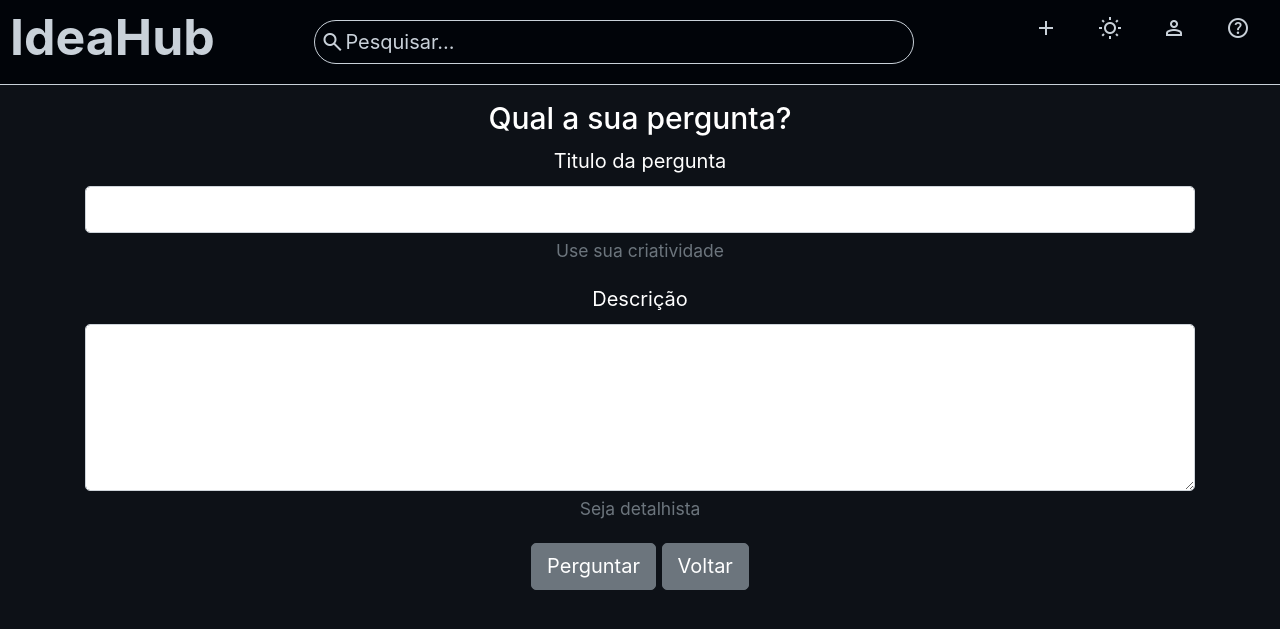
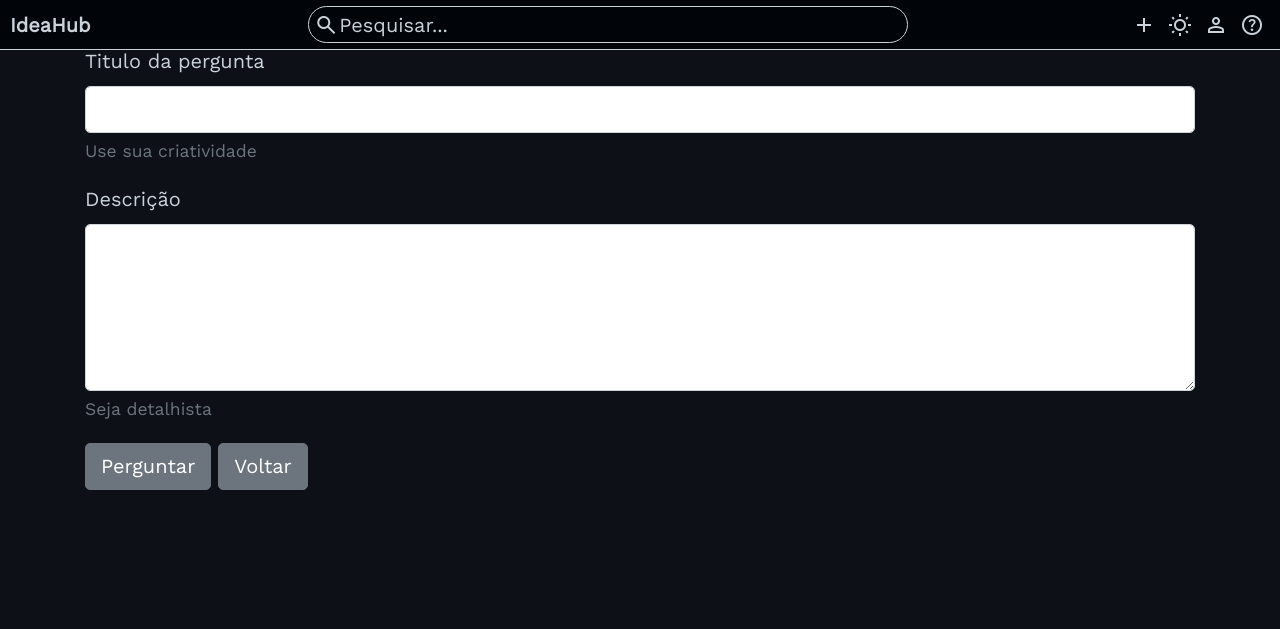
Before and after one commit to kayoGc/ideaHub---Forum, a PHP site: page /nova-pergunta.php in a window 1280 px wide. Shown: the top 629 px of the page. Run offline with PHP 8.4, Linux system fonts and the light colour scheme.

Commit message:
fix: consertando alguns erros presentes no css

```diff
--- a/cadastro.php
+++ b/cadastro.php
@@ -6,8 +6,8 @@
     <meta name="viewport" content="width=device-width, initial-scale=1.0">
     <title>Login</title>
     <link rel="stylesheet" href="https://fonts.googleapis.com/css2?family=Material+Symbols+Outlined:opsz,wght,FILL,GRAD@48,400,0,0" />
-    <link rel="stylesheet" href="./includes/css/global.css">
-    <link rel="stylesheet" href="./includes/css/autenticacao.css">
+    <link rel="stylesheet" href="css/global.css">
+    <link rel="stylesheet" href="css/autenticacao.css">
 </head>
 <body>
     <!-- Bloco principal -->
--- a/css/autenticacao.css
+++ b/css/autenticacao.css
@@ -64,8 +64,8 @@
     /* Quando tiver texto dentro do input */
     color: var(--input-focus);
     transform: translate(10px, -7px);
-    border-left: 1px solid var(--input-focus);
-    border-right: 1px solid var(--input-focus);
+    border-left: 1px solid var(--placeholder-input-focus);
+    border-right: 1px solid var(--placeholder-input-focus);
     font-size: 0.65em;
     padding: 0 10px;
     background: var(--fundo);
@@ -75,7 +75,7 @@
 
 .auCaixa-input input:focus,
 .auCaixa-input input:not(:placeholder-shown) {
-    border: 1px solid var(--input-focus);
+    border: 1px solid var(--placeholder-input-focus);
 }
 
 .auBotoes {
@@ -111,7 +111,7 @@
 
 @media screen and (min-width: 760px) {
     .auCaixa-form {
-        border: 1px solid var(--borda);
+        border: 1px solid var(--borda-input);
     }
 
     .auPrincipal {
--- a/css/global.css
+++ b/css/global.css
@@ -1,31 +1,66 @@
-
-  @import url('https://fonts.googleapis.com/css2?family=Work+Sans&display=swap');
+@import url('https://fonts.googleapis.com/css2?family=Work+Sans&display=swap');
 
 :root {
+    /* FUNDOS --------------------------- */
+
+    --fundo: #0d1117;
+    --fundo-header: #010409;
+    --fundo-barra-pesquisa: #010409;
+
+    /*-------------------------------------*/
+
+    /* TEXTOS ----------------------------------*/
+
     --titulo: #c9d1d9;
-    --fundo: ##0d1117;
-    --fundo-header: #010409;
+    /* texto da página no geral */
+    --texto: #c9d1d9;
+    /* texto do menu de cima */
     --texto-header: #c9d1d9;
-    --texto: #c9d1d9;
+    /* cor do texto quando digita no input */
+    --texto-input: black;
+
+    /*------------------------------------------*/
+
+    /* LINKS, ICONES NO HEADER ----------------- */
+
+    --link: #c9d1d9;
+    /* quando o mouse ta em cima */
+    --link-hover: white;
+
+    /* ----------------------------------------- */
+
+
+
+
+    /* PLACEHOLDERS -------------------------------------------------------*/
+
+    /* textos na barra de pesquisa e nos inputs das telas login e cadastro */
     --placeholder: #c9d1d9;
     --placeholder-focus: white;
-
+    --placeholder-input-focus: #c9d1d9;
+    /* cor da data no card da pergunta */
     --placeholder-date: gray;
 
-    --link: #c9d1d9;
-    --link-hover: white;
+    /*----------------------------------------------------------------------*/
 
-    --barra-pesquisa: #010409;
-    --borda-pesquisa: #c9d1d9;
+    /* CORES DAS BORDAS -----------------------*/
 
+    --borda-header: #c9d1d9;
+    --borda-barra-pesquisa: #c9d1d9;
+    /* inputs das telas de login e cadastro */
+    --borda-input: #c9d1d9;
+    --borda-card: #c9d1d9;
+
+    /*----------------------------------------*/
+
+    /* OUTROS --------------*/
+
+    /* icones do card */
     --icone: #38bdf8;
+    --hamburguer: #c9d1d9;
 
-    --borda: #c9d1d9;
-    --borda-input: #c9d1d9;
-    --input-focus: #c9d1d9;
-    --texto-input: #c9d1d9;
+    /*----------------------*/
 
-    --hamburguer: #c9d1d9;
 }
 
 * {
@@ -35,13 +70,15 @@
     box-sizing: border-box;
 }
 
-
-
-
 body {
     background-color: var(--fundo);
     color: var(--texto);
     font-family: 'Work Sans', sans-serif;
+}
+
+h1 {
+    padding: 0;
+    margin: 0;
 }
 
 .preto {
@@ -60,6 +97,7 @@ body {
     height: 24px;
     padding-inline: 1rem;
 }
+
 /*--------------*/
 
 
@@ -77,12 +115,14 @@ body {
 
 .logo h1 {
     color: var(--titulo);
+    font-size: 1rem;
     font-weight: bold;
+    margin: 0;
 }
 
 .caixa-nav {
     background-color: var(--fundo-header);
-    border-bottom: 1px solid var(--borda);
+    border-bottom: 1px solid var(--borda-header);
     position: fixed;
     display: flex;
     align-items: center;
@@ -99,6 +139,7 @@ body {
     align-items: center;
     justify-self: center;
     padding: 0 0.1rem;
+
 }
 
 .iconePesquisa {
@@ -111,9 +152,10 @@ body {
 .barraPesquisa {
     width: 30rem;
     padding: 0.3rem 1.5rem;
-    background-color: var(--barra-pesquisa);
+    background-color: var(--fundo-barra-pesquisa);
     border-radius: 30px;
-    border: 1px solid var(--borda-pesquisa);
+    border: 1px solid var(--borda-barra-pesquisa);
+    max-height: 37px;
 }
 
 .barraPesquisa::placeholder {
@@ -129,6 +171,8 @@ body {
     color: var(--placeholder-focus);
 }
 
+
+
 .caixa-nav li {
     list-style: none;
 }
@@ -142,9 +186,10 @@ body {
     display: flex;
     justify-content: space-between;
     align-items: center;
+    margin: 0;
 }
 
-.nav-link{
+.nav-link {
     display: flex;
     align-items: center;
     padding: 0 0.3rem;
@@ -195,7 +240,6 @@ main {
 .bem-vindo {
     font-size: 1.5rem;
     color: var(--titulo);
-    padding-top: 2rem;
 }
 
 /* CARD */
@@ -203,7 +247,7 @@ main {
 .card {
     min-width: 18rem;
     max-width: 18rem;
-    border: 1px solid var(--borda);
+    border: 1px solid var(--borda-card);
     display: flex;
     flex-direction: column;
     gap: 10px;
@@ -250,6 +294,7 @@ main {
 .date {
     color: var(--placeholder-date);
 }
+
 /*--------------------------*/
 
 
@@ -262,6 +307,7 @@ main {
     * {
         font-size: 17px;
     }
+
     .card {
         min-width: 21rem;
         max-width: 21rem;
@@ -281,16 +327,14 @@ main {
     }
 }
 
-@media screen and (max-width: 425px){
+@media screen and (max-width: 425px) {
 
     .barraPesquisa {
         max-width: 10rem;
     }
 }
 
-@media screen and (min-width: 768px) {
-
-}
+@media screen and (min-width: 768px) {}
 
 @media screen and (min-width: 768px) {
     /* Tablet para cima */
@@ -332,9 +376,11 @@ main {
     .hamburguer.active .bar:nth-child(2) {
         opacity: 0;
     }
+
     .hamburguer.active .bar:nth-child(1) {
         transform: translateY(8px) rotate(45deg);
     }
+
     .hamburguer.active .bar:nth-child(3) {
         transform: translateY(-8px) rotate(-45deg);
     }
@@ -399,13 +445,3 @@ main {
         font-size: 26px;
     }
 }
-
-.fundoTelaCadastro, .fundoTelaListagem{
-    background-color: #0d1117;
-    color: white;
-    text-align: -webkit-center;
-}
-
-.titleNovaPergunta{
-    margin-top: 2rem!important;
-}
--- a/include/footer.php
+++ b/include/footer.php
@@ -1,4 +1,4 @@
-    </main>
+
     <script src="js/script.js"></script>
 </body>
 </html>
--- a/include/header.php
+++ b/include/header.php
@@ -4,12 +4,15 @@
     <meta charset="UTF-8">
     <meta name="viewport" content="width=device-width, initial-scale=1.0">
     <title>IdeaHub</title>
+
+    <!-- Fontes, icones, frameworks (sempre antes) -->
     <link rel="stylesheet" href="https://fonts.googleapis.com/css2?family=Material+Symbols+Outlined:opsz,wght,FILL,GRAD@48,400,0,0" />
+    <link rel="stylesheet" href="https://cdn.jsdelivr.net/npm/bootstrap@4.6.2/dist/css/bootstrap.min.css" integrity="sha384-xOolHFLEh07PJGoPkLv1IbcEPTNtaed2xpHsD9ESMhqIYd0nLMwNLD69Npy4HI+N" crossorigin="anonymous">
+
+    <!-- CSS normal (sempre depois) -->
     <link rel="stylesheet" href="css/global.css">
     <link rel="stylesheet" href="css/perguntas.css">
     <link rel="stylesheet" href="css/autenticacao.css">
-    <link rel="stylesheet" href="https://fonts.googleapis.com/css2?family=Material+Symbols+Outlined:opsz,wght,FILL,GRAD@48,400,0,0" />
-       <link rel="stylesheet" href="https://cdn.jsdelivr.net/npm/bootstrap@4.6.2/dist/css/bootstrap.min.css" integrity="sha384-xOolHFLEh07PJGoPkLv1IbcEPTNtaed2xpHsD9ESMhqIYd0nLMwNLD69Npy4HI+N" crossorigin="anonymous">
 
 </head>
 <body>
@@ -58,5 +61,3 @@
             </div>
         </nav>
     </header>
-
-    <main>
```
Also changed, not shown: index.php (+4 -6 lines).
